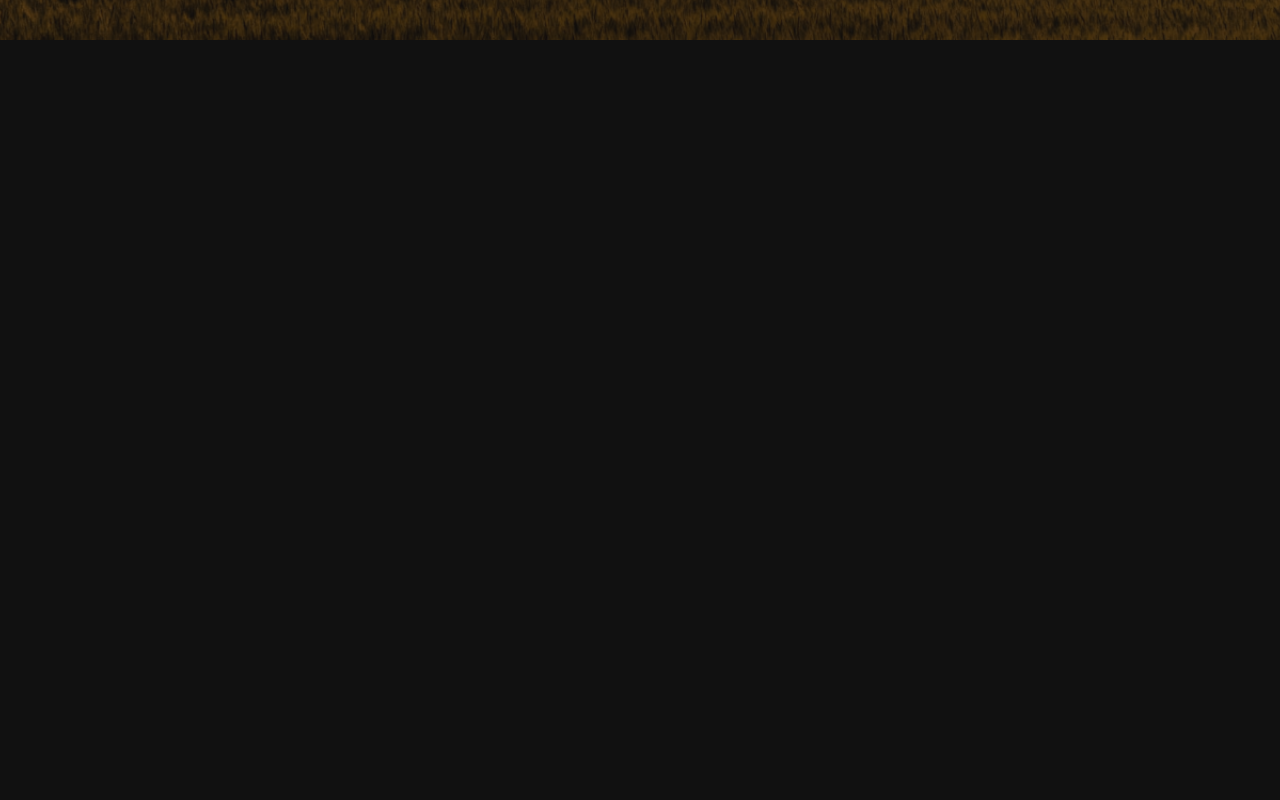
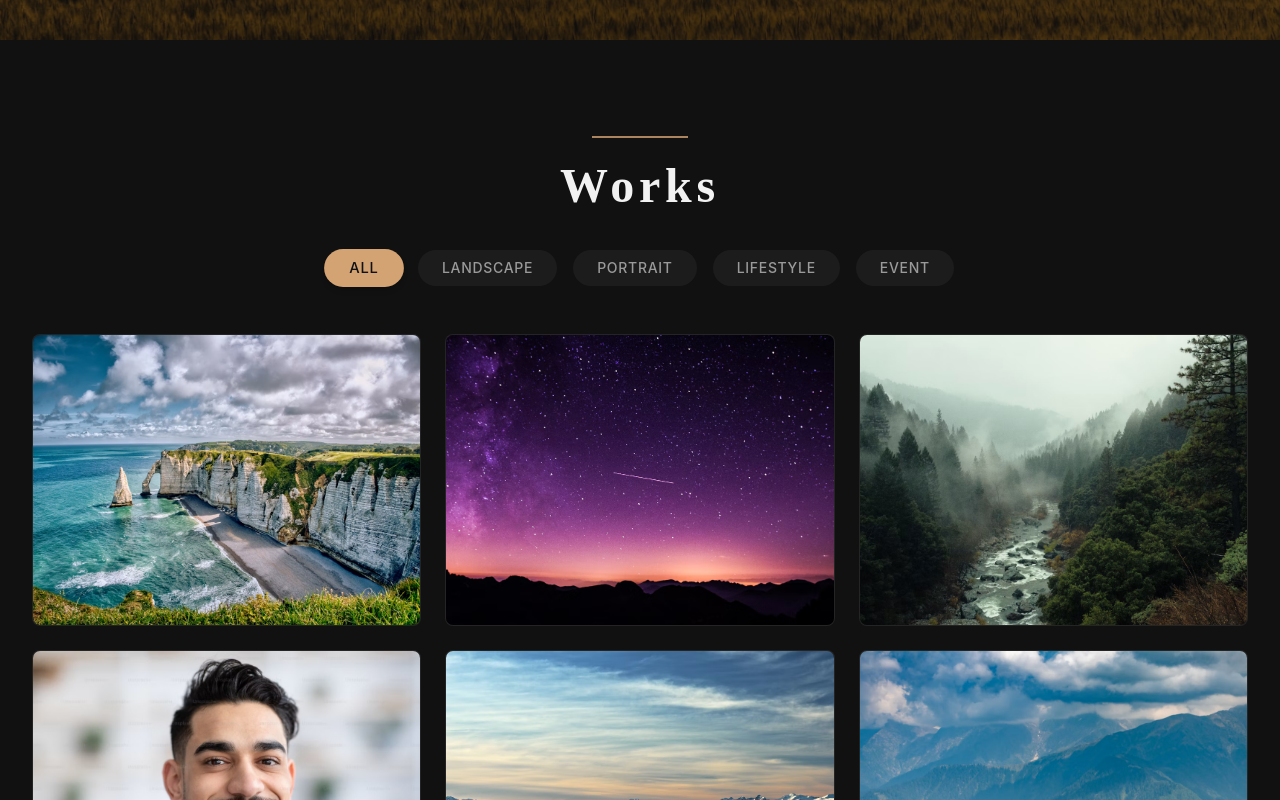
Before and after one commit to Alormor/PhotographyPortfolio, a React (Vite) app: page / in a window 1280 px wide. Shown: the part 760-1560 px from the top of the page. Before the commit the page ends 800 px from the top, so only its background shows below. Built offline with nearby package versions, Linux system fonts and the light colour scheme.

Commit message:
refactor: image gallery feat: category filter

```diff
--- a/src/App.jsx
+++ b/src/App.jsx
@@ -1,5 +1,6 @@
 import Header from './components/Header'
 import Hero from './components/Hero'
+import WorkGallery from './components/WorkGallery'
 
 import './index.css'
 
@@ -10,6 +11,7 @@ function App() {
       <Header />
       <main>
         <Hero />
+        <WorkGallery />
       </main>
     </div>
   )
--- /dev/null
+++ b/src/components/WorkGallery.jsx
@@ -0,0 +1,83 @@
+import { useState } from 'react'
+import { portfolioData } from '../data/portfolioData'
+
+export default function WorkGallery() {
+  const [activeCategory, setActiveCategory] = useState('all')
+
+  const categories = ['all', 'landscape', 'portrait', 'lifestyle', 'event']
+
+  // Filter items
+  const filteredItems =
+    activeCategory === 'all'
+      ? portfolioData
+      : portfolioData.filter((item) => item.category === activeCategory)
+
+  return (
+    <section id="work" className="w-full py-16 md:py-24 bg-bg">
+      <div className="max-w-7xl mx-auto px-4 sm:px-6 lg:px-8">
+        {/* Section Heading with decorative line matching original */}
+        <div className="text-center mb-10">
+          <div className="w-24 h-0.5 bg-accent/80 mx-auto mb-6"></div>
+          <h2 className="font-secondary text-3xl sm:text-4xl md:text-5xl font-bold tracking-wide text-text">
+            Works
+          </h2>
+        </div>
+
+        {/* Filter Controls (useState) */}
+        <div className="flex flex-wrap items-center justify-center gap-2 sm:gap-4 mb-12">
+          {categories.map((cat) => (
+            <button
+              key={cat}
+              type="button"
+              onClick={() => setActiveCategory(cat)}
+              className={`px-4 sm:px-6 py-2 rounded-full text-xs sm:text-sm uppercase tracking-wider font-medium transition-all duration-300 cursor-pointer ${
+                activeCategory === cat
+                  ? 'bg-accent text-bg shadow-md scale-105'
+                  : 'bg-surface text-muted hover:text-text hover:bg-neutral-800'
+              }`}
+            >
+              {cat}
+            </button>
+          ))}
+        </div>
+
+        {/* Grid of Work Items */}
+        <div className="grid grid-cols-1 sm:grid-cols-2 lg:grid-cols-3 gap-4 sm:gap-6">
+          {filteredItems.map((item) => (
+            <div
+              key={item.id}
+              className="group relative aspect-4/3 rounded-lg overflow-hidden bg-surface border border-neutral-800/80"
+            >
+              <img
+                src={item.image.startsWith('/images') ? item.image : `/images${item.image}`}
+                alt={item.title}
+                loading="lazy"
+                className="w-full h-full object-cover transition-transform duration-500 group-hover:scale-105"
+              />
+
+              {/* Overlay with info */}
+              <div className="absolute inset-0 bg-linear-to-t from-black/80 via-black/20 to-transparent opacity-90 sm:opacity-0 group-hover:opacity-100 transition-opacity duration-300 flex flex-col justify-end p-4">
+                <div className="flex items-center justify-between">
+                  <div>
+                    <h3 className="text-text font-medium text-sm sm:text-base">
+                      {item.title}
+                    </h3>
+                    <p className="text-xs uppercase tracking-wider text-accent">
+                      {item.category}
+                    </p>
+                  </div>
+                </div>
+              </div>
+            </div>
+          ))}
+        </div>
+
+        {filteredItems.length === 0 && (
+          <p className="text-center text-muted py-12">
+            No projects found in this category.
+          </p>
+        )}
+      </div>
+    </section>
+  )
+}
```
